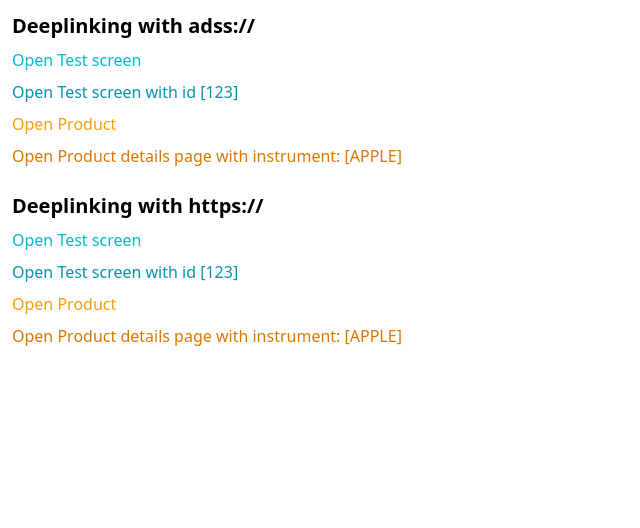
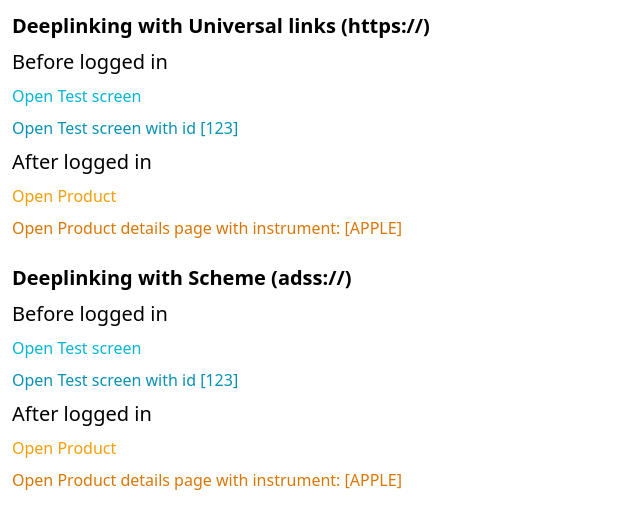
Before and after one commit to naveen-adss/deeplink-web, a website: page public/index.html in a window 1280 px wide. Shown: the whole page, without its empty margins (0-640 px from the left). Drawn offline with nearby package versions, Linux system fonts and the light colour scheme.

Commit message:
feat: update labels

```diff
--- a/public/index.html
+++ b/public/index.html
@@ -9,24 +9,28 @@
 
 <body>
   <div class="p-3 flex flex-col gap-2">
-    <h4 class="text-xl font-bold">Deeplinking with adss://</h4>
+    <h4 class="text-xl font-bold">Deeplinking with Universal links (https://)</h4>
+    <h5 class="text-xl font-medium">Before logged in</h5>
+    <a class="text-cyan-500" href="/testscreen"> Open Test screen </a>
+    <a class="text-cyan-600" href="/testscreen/123">
+      Open Test screen with id [123]
+    </a>
+    <h5 class="text-xl font-medium">After logged in</h5>
+    <a class="text-amber-500" href="/products">Open Product</a>
+    <a class="text-amber-600" href="/products/APPLE">
+      Open Product details page with instrument: [APPLE]
+    </a>
+  </div>
+  <div class="p-3 flex flex-col gap-2">
+    <h4 class="text-xl font-bold">Deeplinking with Scheme (adss://)</h4>
+    <h5 class="text-xl font-medium">Before logged in</h5>
     <a class="text-cyan-500" href="adss://testscreen"> Open Test screen </a>
     <a class="text-cyan-600" href="adss://testscreen/123">
       Open Test screen with id [123]
     </a>
+    <h5 class="text-xl font-medium">After logged in</h5>
     <a class="text-amber-500" href="adss://products">Open Product</a>
     <a class="text-amber-600" href="adss://products/APPLE">
-      Open Product details page with instrument: [APPLE]
-    </a>
-  </div>
-  <div class="p-3 flex flex-col gap-2">
-    <h4 class="text-xl font-bold">Deeplinking with https://</h4>
-    <a class="text-cyan-500" href="/testscreen"> Open Test screen </a>
-    <a class="text-cyan-600" href="/testscreen/123">
-      Open Test screen with id [123]
-    </a>
-    <a class="text-amber-500" href="/products">Open Product</a>
-    <a class="text-amber-600" href="/products/APPLE">
       Open Product details page with instrument: [APPLE]
     </a>
   </div>
```
Also changed, not shown: index.js (+9 -4 lines).
